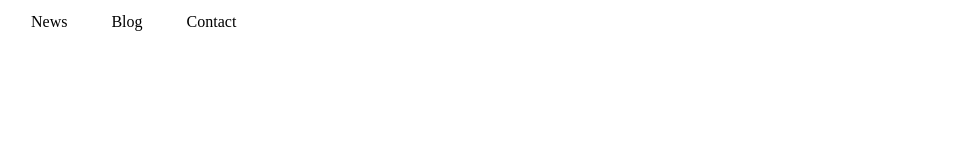
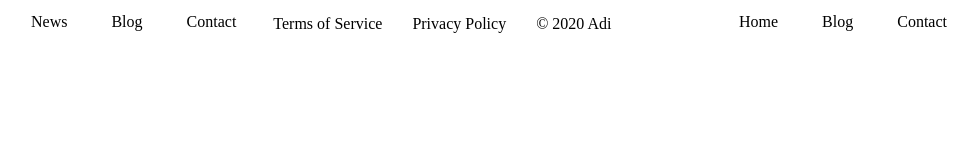
Before and after one commit to adi/adi.github.io, a plain HTML site: page index.html in a window 1280 px wide. Shown: the whole page, without its empty margins (151-1127 px from the left). Drawn offline with Linux system fonts and the light colour scheme.

Commit message:
Update index.html

```diff
--- a/index.html
+++ b/index.html
@@ -16,8 +16,27 @@
    <li><a href="#">Blog</a></li>
    <li><a href="#">Contact</a></li>
 </ul>
+</div>
 <!-- Navigation Ends -->
-</div> <!-- Navigation Div Ends -->
+
+<!-- Footer Starts-->
+<div class="nav">
+ <p>
+   <a href="#">Terms of Service</a>
+ </p>
+ <p>
+   <a href="#">Privacy Policy</a>
+ </p>
+ <p>© 2020 <a href="https://adi.github.io/">Adi</a> </p>
+ <div>
+  <ul>
+   <li><a href="#">Home</a></li>
+   <li><a href="#">Blog</a></li>
+   <li><a href="#">Contact</a></li>
+  </ul>
+ </div>
+</div>
+<!-- Footer Ends-->
 
   </div>
  </body>
```
